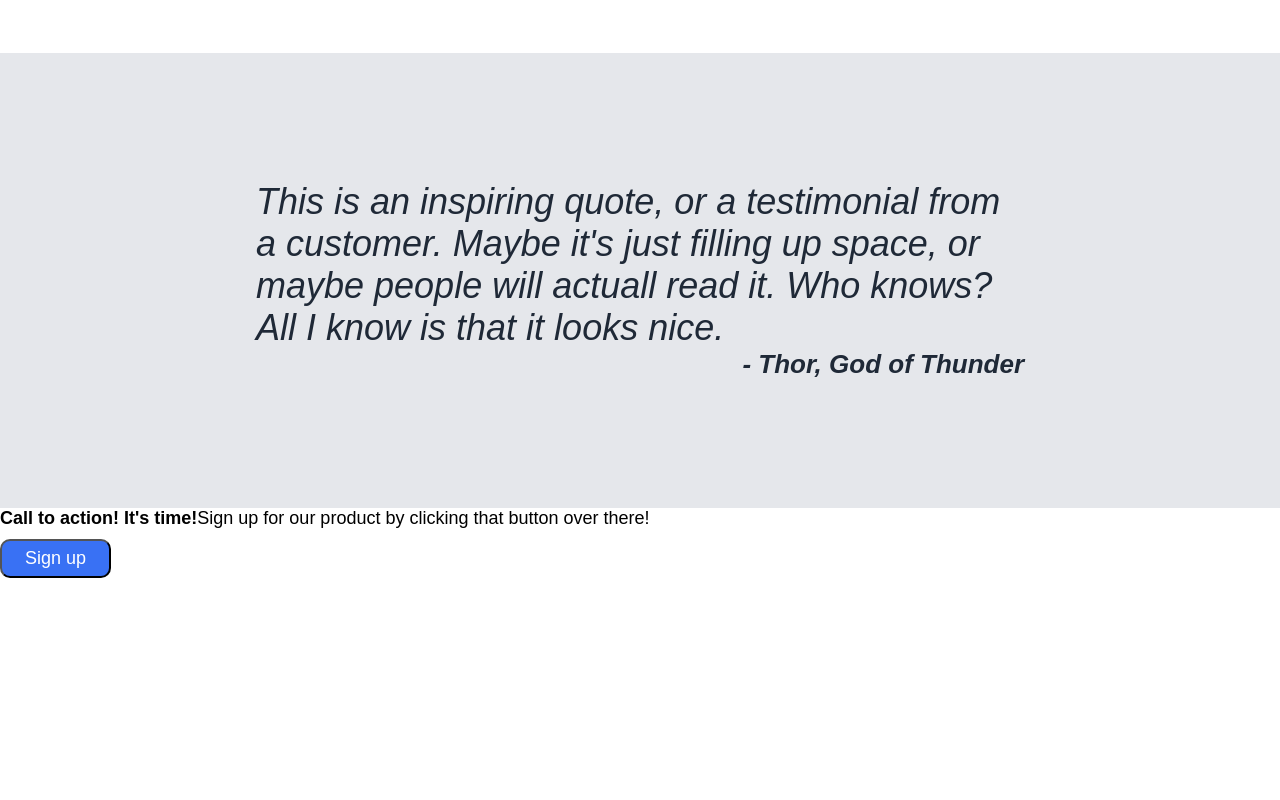
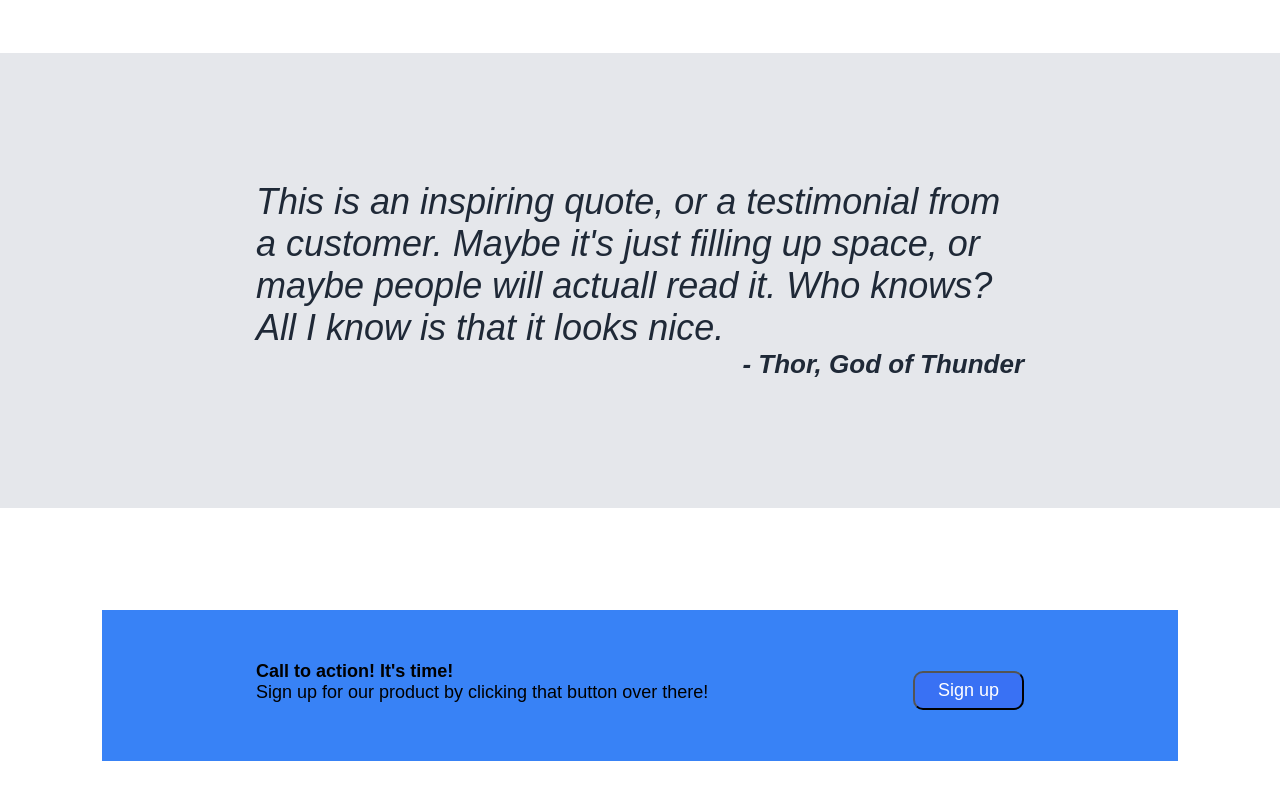
Before and after one commit to ryanstanford251/Landing-Page, a plain HTML site: page index.html in a window 1280 px wide. Shown: the part 889-1689 px from the top of the page. Before the commit the page ends 1467 px from the top, so only its background shows below. Drawn offline with Linux system fonts and the light colour scheme.

Commit message:
Update sign-up section layout
- Button is horizontal with section heading and subtext
- Content is centered on page

```diff
--- a/style.css
+++ b/style.css
@@ -128,3 +128,15 @@
 }
 
 /*Sign-up Section*/
+
+.sign-up--section {
+    display: flex;
+    justify-content: space-around;
+    background-color: #3882f6;
+    margin: 8%;
+    padding: 4%;
+}
+
+.sign-up--container {
+    flex-direction: column;
+}
```
